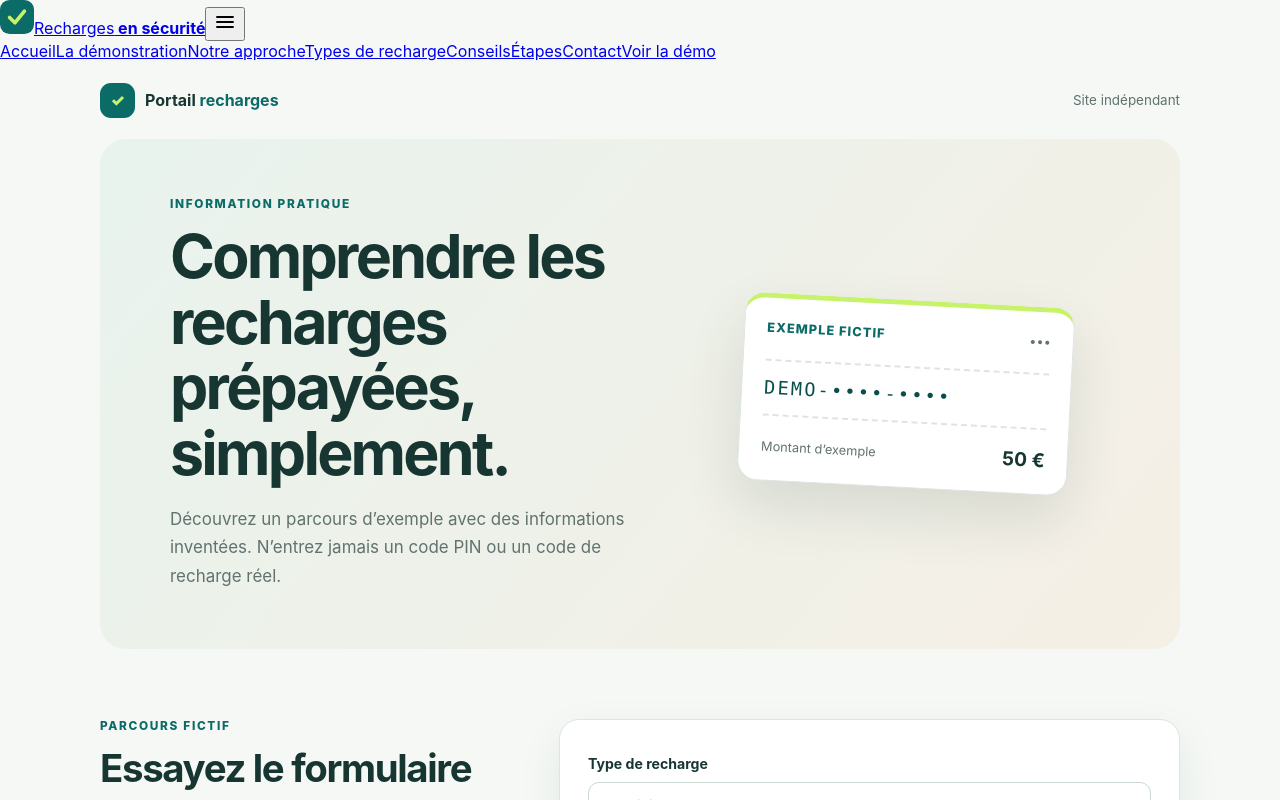
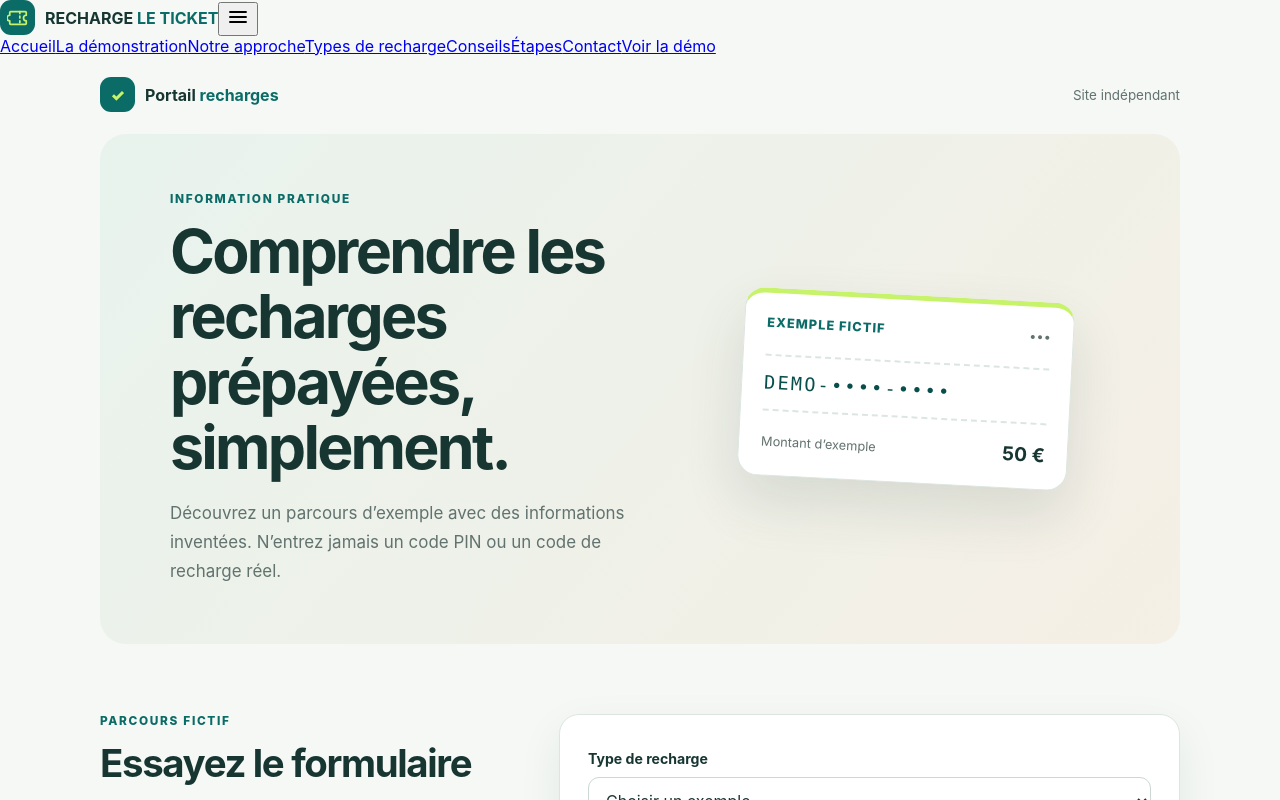
Before and after one commit to amandineprestige-lang/recharge-de-ticket, a React (Vite) app: page / in a window 1280 px wide. Shown: the top 800 px of the page. Built offline with nearby package versions, Linux system fonts and the light colour scheme.

Commit message:
Refonte accueil Recharge le Ticket

```diff
--- a/src/components/Logo.jsx
+++ b/src/components/Logo.jsx
@@ -1,13 +1,10 @@
-import { Link } from 'react-router-dom'
+import { IconTicket } from './Icons.jsx'
 
-export default function Logo({ light = false }) {
+export default function Logo() {
   return (
-    <Link to="/" className={`logo ${light ? 'logo-light' : ''}`} aria-label="Portail de démonstration — accueil">
-      <svg width="34" height="34" viewBox="0 0 32 32" aria-hidden="true">
-        <rect width="32" height="32" rx="9" fill="#0B6B67" />
-        <path d="M9 16.5l5 5 9-11" stroke="#C7F36B" strokeWidth="3.4" fill="none" strokeLinecap="round" strokeLinejoin="round" />
-      </svg>
-      <span>Recharges<b> en sécurité</b></span>
-    </Link>
+    <a className="brand" href="#accueil" aria-label="Recharge le Ticket, accueil">
+      <span className="brand-mark"><IconTicket width="22" height="22" /></span>
+      <span className="brand-name">RECHARGE <b>LE TICKET</b></span>
+    </a>
   )
 }
```
